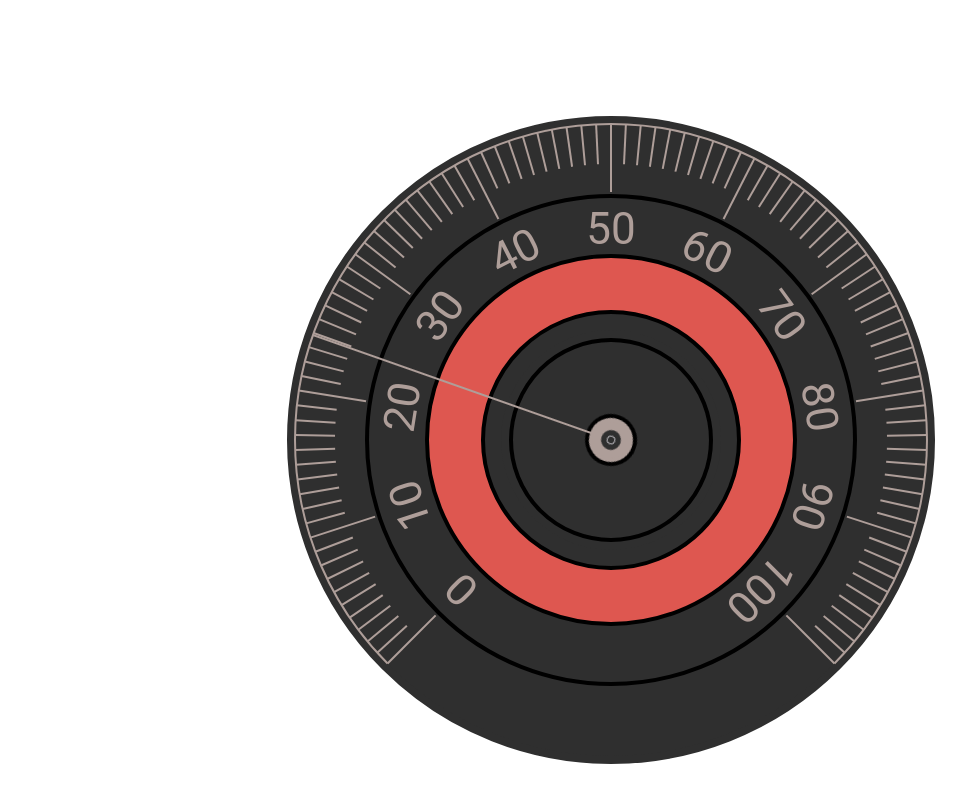
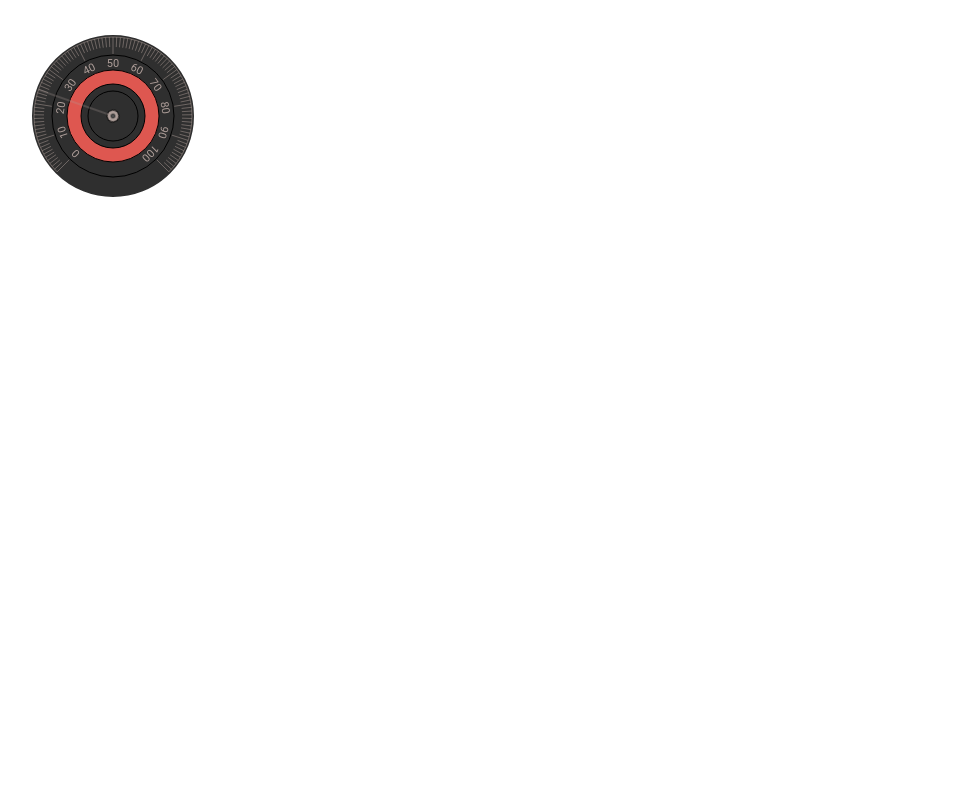
Before and after one commit to buribalkan/ChartRace, a plain HTML site: page gauge.html in a window 1280 px wide. Shown: the whole page, without its empty margins (93-1059 px from the left). Drawn offline with Linux system fonts and the light colour scheme.

Commit message:
Update gauge.html

```diff
--- a/gauge.html
+++ b/gauge.html
@@ -33,7 +33,7 @@
 </head>
 <body>
   <svg width="1200" height="1200">
-    <g transform="scale(4)">
+
     <g transform="translate(75, 40)">
       <circle id="movingCircle" cx="91" cy="68" r="80" fill="#2f2f2f" stroke="#2f2f2f" stroke-width="2" />
       <circle id="movingCircle" cx="91" cy="68" r="61" fill="none" stroke="black" stroke-width="1" />
@@ -53,7 +53,7 @@
       <!-- Tick marks group -->
       <g id="tickMarks"></g>
     </g>
-    </g>
+
   </svg>
   <div class="settings">
     <p style="color: tomato;"> SETTINGS:</p>
```
